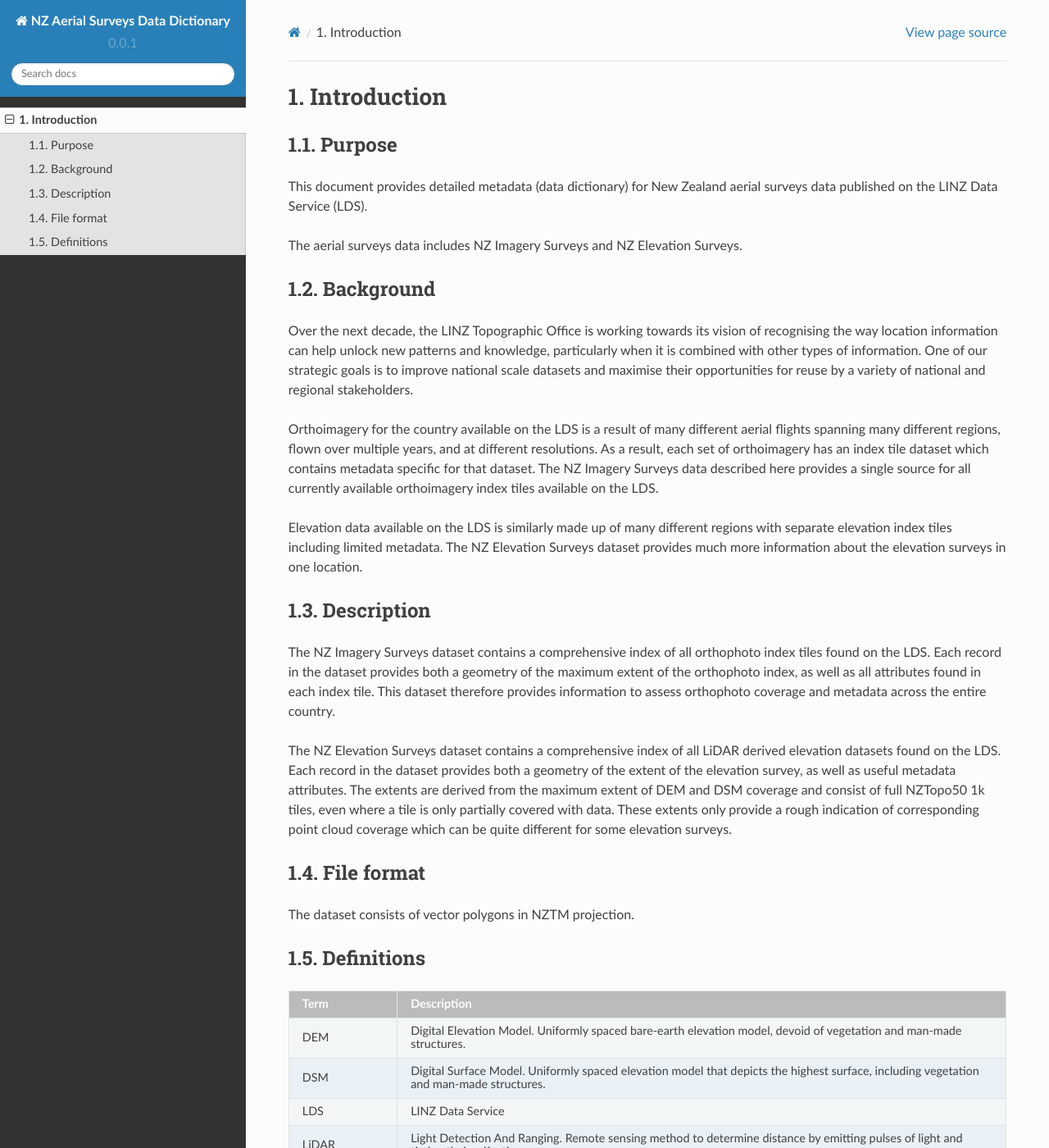
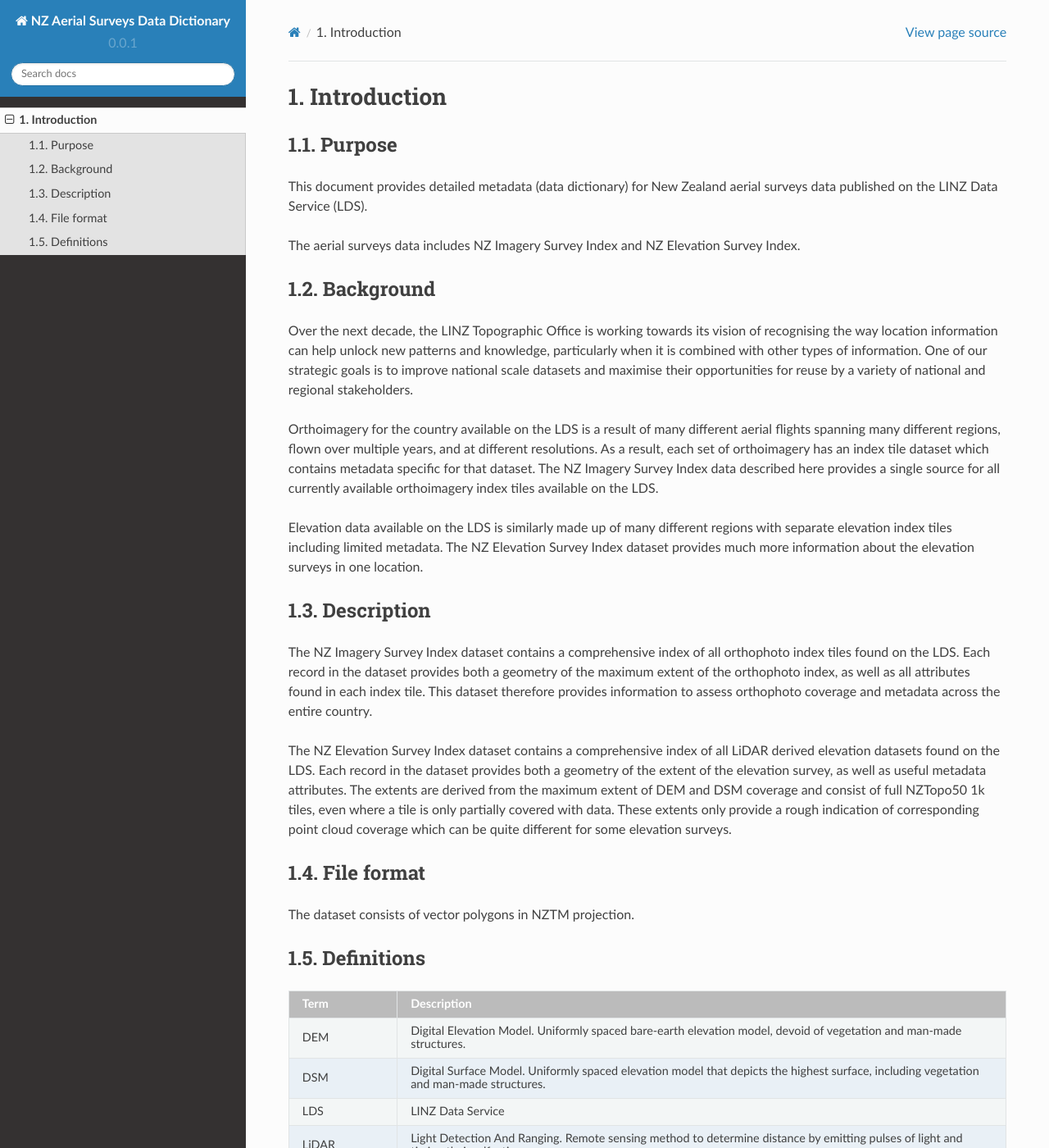
Before and after one commit to linz/nz-aerial-survey-indexes, a Sphinx documentation site: the page built from docs/source/introduction.rst, in a window 1280 px wide and 1400 px high. Shown: the whole window at 82% size. Built offline with Sphinx 7.4.7 and the Read the Docs theme 2.0.0, drawn with Linux system fonts in a browser that asks for light colours; pages that are not in the unit, such as notebooks, are missing from menus.

Commit message:
Renamed imagery_surveys to imagery_survey_index

```diff
--- a/docs/source/DOCUMENTATION.rst
+++ b/docs/source/DOCUMENTATION.rst
@@ -18,7 +18,7 @@
 
 .. code-block:: sql
 
-   /nz-imagery-surveys/sql
+   /nz-imagery-survey/sql
    /nz-imagery-surveys/requirements-docs.txt
    /nz-imagery-surveys/setup.py
    /nz-imagery-surveys/docs/source/
@@ -65,7 +65,7 @@
 
 .. code-block:: sql
 
-   CREATE TABLE IF NOT EXISTS aerial_lds.imagery_surveys (
+   CREATE TABLE IF NOT EXISTS aerial_lds.imagery_survey_index (
       imagery_survey_id serial PRIMARY KEY
     , name text NOT NULL
     , imagery_id integer
--- a/docs/source/introduction.rst
+++ b/docs/source/introduction.rst
@@ -8,23 +8,23 @@
 
 This document provides detailed metadata (data dictionary) for New Zealand aerial surveys data published on the LINZ Data Service (LDS).
 
-The aerial surveys data includes NZ Imagery Surveys and NZ Elevation Surveys.
+The aerial surveys data includes NZ Imagery Survey Index and NZ Elevation Survey Index.
 
 Background
 ----------------------------
 
 Over the next decade, the LINZ Topographic Office is working towards its vision of recognising the way location information can help unlock new patterns and knowledge, particularly when it is combined with other types of information. One of our strategic goals is to improve national scale datasets and maximise their opportunities for reuse by a variety of national and regional stakeholders.
 
-Orthoimagery for the country available on the LDS is a result of many different aerial flights spanning many different regions, flown over multiple years, and at different resolutions. As a result, each set of orthoimagery has an index tile dataset which contains metadata specific for that dataset. The NZ Imagery Surveys data described here provides a single source for all currently available orthoimagery index tiles available on the LDS.
+Orthoimagery for the country available on the LDS is a result of many different aerial flights spanning many different regions, flown over multiple years, and at different resolutions. As a result, each set of orthoimagery has an index tile dataset which contains metadata specific for that dataset. The NZ Imagery Survey Index data described here provides a single source for all currently available orthoimagery index tiles available on the LDS.
 
-Elevation data available on the LDS is similarly made up of many different regions with separate elevation index tiles including limited metadata. The NZ Elevation Surveys dataset provides much more information about the elevation surveys in one location.
+Elevation data available on the LDS is similarly made up of many different regions with separate elevation index tiles including limited metadata. The NZ Elevation Survey Index dataset provides much more information about the elevation surveys in one location.
 
 Description
 ---------------------------
 
-The NZ Imagery Surveys dataset contains a comprehensive index of all orthophoto index tiles found on the LDS. Each record in the dataset provides both a geometry of the maximum extent of the orthophoto index, as well as all attributes found in each index tile. This dataset therefore provides information to assess orthophoto coverage and metadata across the entire country.
+The NZ Imagery Survey Index dataset contains a comprehensive index of all orthophoto index tiles found on the LDS. Each record in the dataset provides both a geometry of the maximum extent of the orthophoto index, as well as all attributes found in each index tile. This dataset therefore provides information to assess orthophoto coverage and metadata across the entire country.
 
-The NZ Elevation Surveys dataset contains a comprehensive index of all LiDAR derived elevation datasets found on the LDS. Each record in the dataset provides both a geometry of the extent of the elevation survey, as well as useful metadata attributes. The extents are derived from the maximum extent of DEM and DSM coverage and consist of full NZTopo50 1k tiles, even where a tile is only partially covered with data. These extents only provide a rough indication of corresponding point cloud coverage which can be quite different for some elevation surveys.
+The NZ Elevation Survey Index dataset contains a comprehensive index of all LiDAR derived elevation datasets found on the LDS. Each record in the dataset provides both a geometry of the extent of the elevation survey, as well as useful metadata attributes. The extents are derived from the maximum extent of DEM and DSM coverage and consist of full NZTopo50 1k tiles, even where a tile is only partially covered with data. These extents only provide a rough indication of corresponding point cloud coverage which can be quite different for some elevation surveys.
 
 File format
 ---------------------------
--- a/docs/source/published_data.rst
+++ b/docs/source/published_data.rst
@@ -6,9 +6,9 @@
 
 The data described below represents aerial surveys data openly available on the LINZ Data Service:
 
-https://data.linz.govt.nz/layer/95677-nz-imagery-surveys/
+- NZ Imagery Survey Index, https://data.linz.govt.nz/layer/95677
 
-https://data.linz.govt.nz/layer/TBA-nz-elevation-surveys/
+- NZ Elevation Survey Index, https://data.linz.govt.nz/layer/TBA
 
 
 Schema: {{ schema_gen_aerial_lds["name"] }}
```
Also changed, not shown: other parts of docs/source/DOCUMENTATION.rst (+1 -1 lines), 3 other files.
